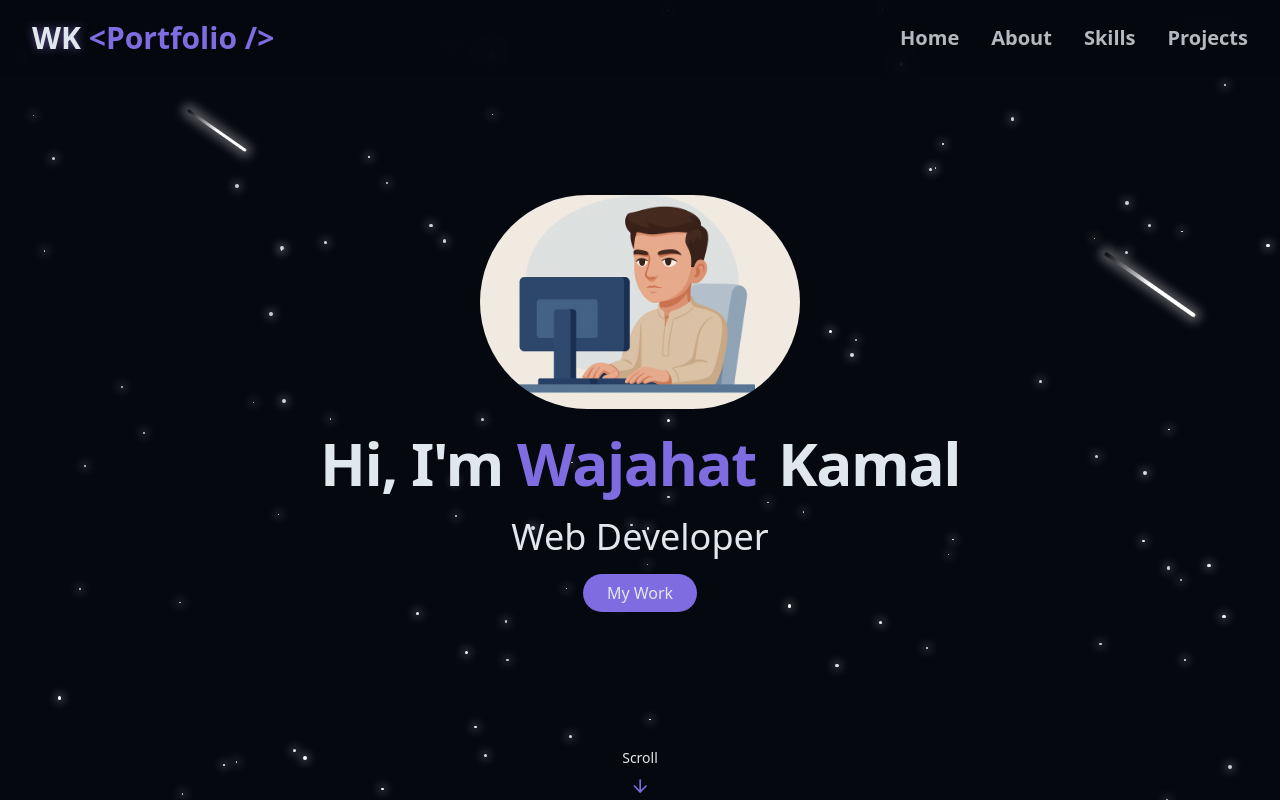
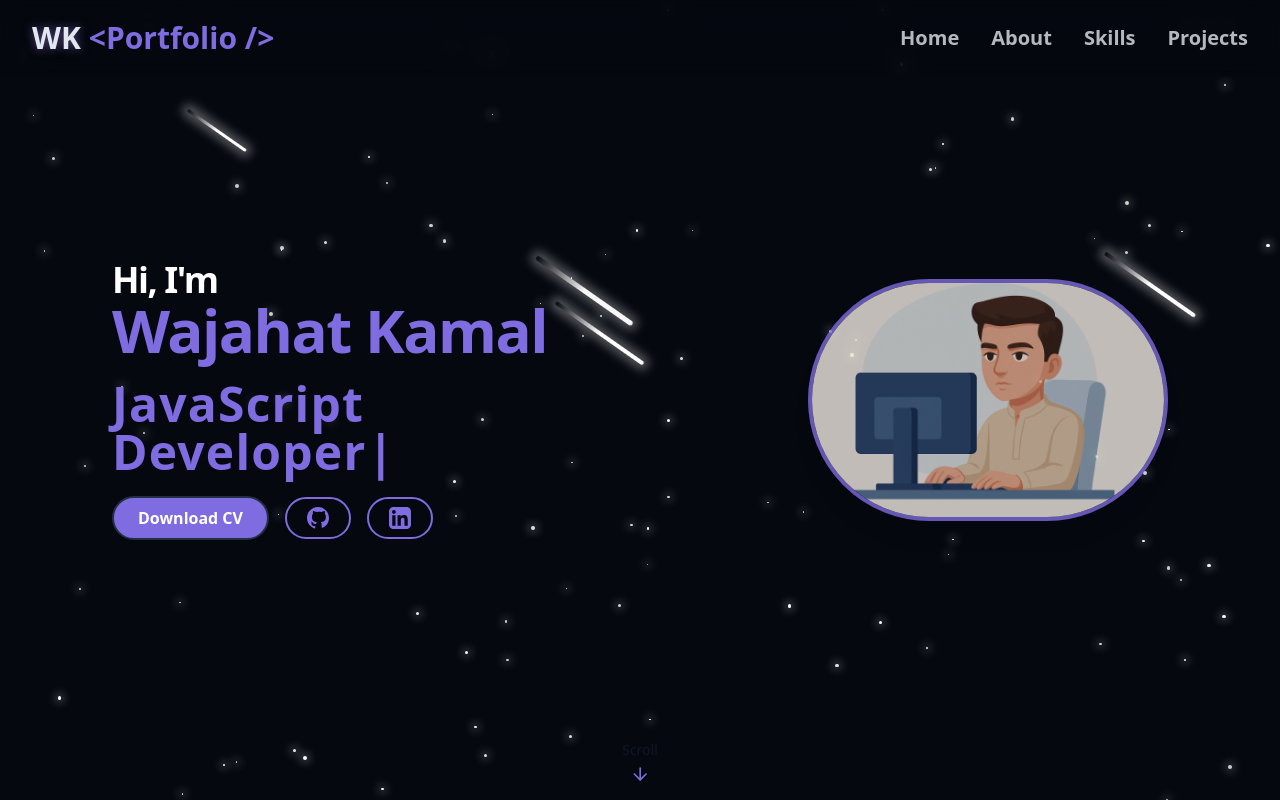
Before and after one commit to wajahat-kamal/Dev-Portfolio, a React (Vite) app: page / in a window 1280 px wide. Shown: the top 800 px of the page. Built offline with nearby package versions, Linux system fonts and the light colour scheme.

Commit message:
Enhance HeroSection component by refactoring layout, adding typing effect, and improving animations; update package.json to include new dependencies for typewriter effects.

```diff
--- a/package.json
+++ b/package.json
@@ -19,7 +19,9 @@
     "react-dom": "^19.1.0",
     "react-router-dom": "^7.6.0",
     "tailwind-merge": "^3.3.0",
-    "tailwindcss": "^4.1.7"
+    "tailwindcss": "^4.1.7",
+    "typed.js": "^2.1.0",
+    "typewriter-effect": "^2.22.0"
   },
   "devDependencies": {
     "@eslint/js": "^9.25.0",
--- a/src/components/HeroSection.jsx
+++ b/src/components/HeroSection.jsx
@@ -1,51 +1,115 @@
 import { ArrowDown } from "lucide-react";
+import TypingEffect from "./TypingEffect";
 
-export const HeroSection = () => (
+const HeroSection = () => {
+  return (
     <section
       id="hero"
-    className="relative min-h-screen flex flex-col items-center justify-center px-4"
+      className="relative min-h-screen flex items-center justify-center px-4 md:px-10 lg:px-20 py-10 text-gray-900"
     >
-    <div className="container max-w-4xl mx-auto text-center z-10">
-      <div className="space-y-6">
-        <div className="w-full flex justify-center">
-          <img
-            src="/portfolioimg.png"
-            alt="Wajahat Kamal's portfolio image"
-            className="w-50 md:w-80 rounded-full"
-          />
-        </div>
-
-        <h1 className="text-3xl md:text-6xl font-bold tracking-tight">
-          <span className="opacity-0 animate-fade-in"> Hi, I'm</span>
+      <div className="container max-w-7xl mx-auto flex flex-col-reverse lg:flex-row items-center gap-12 md:gap-0 justify-between z-10">
+        {/* Left Content */}
+        <div className="text-start lg:text-left flex-1 space-y-3 md:space-y-5">
+          {/* Heading */}
+          <h1 className="text-4xl sm:text-5xl md:text-6xl font-extrabold tracking-tight">
+            <span className="block opacity-0 animate-fade-in text-white text-2xl md:text-4xl">
+              Hi, I'm
+            </span>
             <span className="text-primary opacity-0 animate-fade-in-delay-1">
-            {" "}
-            Wajahat
-          </span>
-          <span className="text-gradient ml-2 opacity-0 animate-fade-in-delay-2">
-            {" "}
-            Kamal
+              Wajahat Kamal
             </span>
           </h1>
 
-        <p className="text-2xl md:text-4xl text-muted-foreground max-w-2xl mx-auto opacity-0 animate-fade-in-delay-3">
-          Web Developer
+          {/* Typing Text */}
+          <p className="text-primary font-bold text-xl sm:text-2xl md:text-4xl lg:text-5xl tracking-wide opacity-0 animate-fade-in-delay-2 flex fle-row items-center gap-2">
+           <TypingEffect />
           </p>
 
-        <div className=" opacity-0 animate-fade-in-delay-4">
+          {/* Buttons */}
+          <div className="flex flex-wrap items-center justify-center lg:justify-start gap-4 opacity-0 animate-fade-in-delay-4">
+
+            {/* CV Button */}
+            <a className="px-6 py-2 bg-primary text-white rounded-full font-semibold hover:text-primary hover:bg-transparent transition duration-300 hover:border-primary border-2 cursor-pointer">
+              Download CV
+            </a>
+
+            {/* GitHub Button */}
             <a
-          className="cosmic-button"
-            href="#projects"
-            rel="noopener noreferrer"
+              target="_blank"
+              href="https://github.com/wajahat-kamal"
+              className="flex items-center  hover:shadow-sm shadow-primary gap-2 px-5 py-[8px] border-2 border-primary text-primary rounded-full hover:bg-primary  hover:text-white transition duration-300"
             >
-           My Work
+              <svg
+                xmlns="http://www.w3.org/2000/svg"
+                width="22"
+                height="22"
+                viewBox="0 0 24 24"
+                fill="currentColor"
+              >
+                <path
+                  d="M12 0C5.373 0 0 5.373 0 12c0 5.303
+              3.438 9.8 8.205 11.385.6.113.82-.258.82-.577
+              0-.285-.01-1.04-.015-2.04-3.338.726-4.042-1.61-4.042-1.61C5.422
+              17.07 4.633 16.7 4.633 16.7c-1.087-.744.083-.729.083-.729
+              1.205.084 1.84 1.236 1.84 1.236 1.07 1.834 2.809
+              1.304 3.495.997.108-.775.418-1.305.762-1.605-2.665-.3-5.466-1.332-5.466-5.93
+              0-1.31.467-2.38 1.235-3.22-.135-.303-.54-1.523.105-3.176
+              0 0 1.005-.322 3.3 1.23a11.52 11.52 0 0 1 3-.405c1.02.005
+              2.045.138 3 .405 2.28-1.552 3.285-1.23
+              3.285-1.23.645 1.653.24 2.873.12 3.176.765.84
+              1.23 1.91 1.23 3.22 0 4.61-2.805 5.625-5.475
+              5.92.42.36.81 1.096.81 2.21 0 1.595-.015 2.88-.015
+              3.27 0 .315.21.69.825.57C20.565 21.795 24
+              17.295 24 12c0-6.627-5.373-12-12-12z"
+                />
+              </svg>
+            </a>
+
+            {/* LinkedIn Button */}
+            <a
+              target="_blank"
+              href="https://www.linkedin.com"
+              className="flex items-center gap-2 hover:shadow-sm shadow-primary px-5 py-[8px] border-2 border-primary text-primary rounded-full hover:bg-primary hover:text-white transition duration-300"
+            >
+              <svg
+                xmlns="http://www.w3.org/2000/svg"
+                width="22"
+                height="22"
+                viewBox="0 0 24 24"
+                fill="currentColor"
+              >
+                <path
+                  d="M19 0h-14C2.239 0 0 2.239 0 5v14c0 2.761
+              2.239 5 5 5h14c2.761 0 5-2.239
+              5-5V5c0-2.761-2.239-5-5-5zM7.12 20.452H3.56V9h3.56v11.452zM5.34
+              7.433c-1.144 0-2.067-.93-2.067-2.078 0-1.147.923-2.078
+              2.067-2.078s2.067.931 2.067 2.078c0 1.148-.923
+              2.078-2.067 2.078zM20.452 20.452h-3.558v-5.563c0-1.327-.027-3.036-1.849-3.036-1.851
+              0-2.134 1.447-2.134 2.942v5.657h-3.558V9h3.415v1.561h.049c.475-.898
+              1.637-1.849 3.368-1.849 3.601 0 4.268 2.368 4.268 5.448v6.292z"
+                />
+              </svg>
             </a>
           </div>
         </div>
+
+        {/* Right Content: Profile Image */}
+        <div className="flex-1 flex justify-center lg:justify-end">
+          <img
+            src="/portfolioimg.png"
+            alt="Wajahat Kamal"
+            className="w-72 sm:w-80 md:w-[320px] lg:w-[360px] rounded-full opacity-80 shadow-xl border-4 border-primary hover:scale-105 transition-transform duration-500"
+          />
+        </div>
       </div>
 
-    <div className="absolute bottom-1 left-1/2 transform -translate-x-1/2 flex flex-col items-center animate-bounce">
-      <span className="text-sm text-muted-foreground mb-2"> Scroll </span>
+      {/* Scroll Down Indicator */}
+      <div className="absolute bottom-4 left-1/2 transform -translate-x-1/2 flex flex-col items-center animate-bounce">
+        <span className="text-sm text-muted-foreground mb-1">Scroll</span>
         <ArrowDown className="h-5 w-5 text-primary" />
       </div>
     </section>
   );
+};
+
+export default HeroSection;
--- /dev/null
+++ b/src/components/TypingEffect.jsx
@@ -0,0 +1,35 @@
+import React from "react";
+import Typewriter from "typewriter-effect";
+
+const TypingEffect = () => (
+  <Typewriter
+    options={{
+      strings: [
+        "JavaScript Developer",
+        "React JS Developer",
+        "Tailwind CSS Specialist",
+      ],
+      autoStart: true,
+      loop: true,
+      cursor: "|",
+      delay: 75,
+      deleteSpeed: 50,
+      pauseFor: 2000,
+    }}
+    onInit={(typewriter) => {
+      typewriter
+        .changeDelay(75)
+        .typeString("JavaScript Developer")
+        .pauseFor(2000)
+        .deleteAll()
+        .typeString("React JS Developer")
+        .pauseFor(2000)
+        .deleteAll()
+        .typeString("Tailwind CSS Specialist")
+        .pauseFor(2000)
+        .deleteAll()
+    }}
+  />
+);
+
+export default TypingEffect;
--- a/src/index.css
+++ b/src/index.css
@@ -184,3 +184,32 @@
   padding: 0;
   text-align: center;
 }
+.Typewriter__cursor {
+  font-weight: bold;
+  animation: blink 1s infinite;
+}
+
+@keyframes blink {
+  0%, 50% { opacity: 1; }
+  50.1%, 100% { opacity: 0; }
+}
+
+@layer utilities {
+  .animate-fade-in {
+    animation: fadeIn 0.8s ease-out forwards;
+  }
+  .animate-fade-in-delay-1 {
+    animation: fadeIn 0.8s ease-out 0.4s forwards;
+  }
+  .animate-fade-in-delay-2 {
+    animation: fadeIn 0.8s ease-out 0.6s forwards;
+  }
+  .animate-fade-in-delay-4 {
+    animation: fadeIn 0.8s ease-out 1s forwards;
+  }
+
+  @keyframes fadeIn {
+    from { opacity: 0; transform: translateY(10px); }
+    to { opacity: 1; transform: translateY(0); }
+  }
+}
--- a/src/pages/Home.jsx
+++ b/src/pages/Home.jsx
@@ -1,7 +1,7 @@
 
 import { AboutSection } from "../components/AboutSection"
 import { Footer } from "../components/Footer"
-import { HeroSection } from "../components/HeroSection"
+import HeroSection from "../components/HeroSection";
 import { Navbar } from "../components/Navbar"
 import { ProjectsSection } from "../components/ProjectsSection"
 import { SkillsSection } from "../components/SkillsSection"
```
Lines whose indentation alone changed are shown as unchanged.
